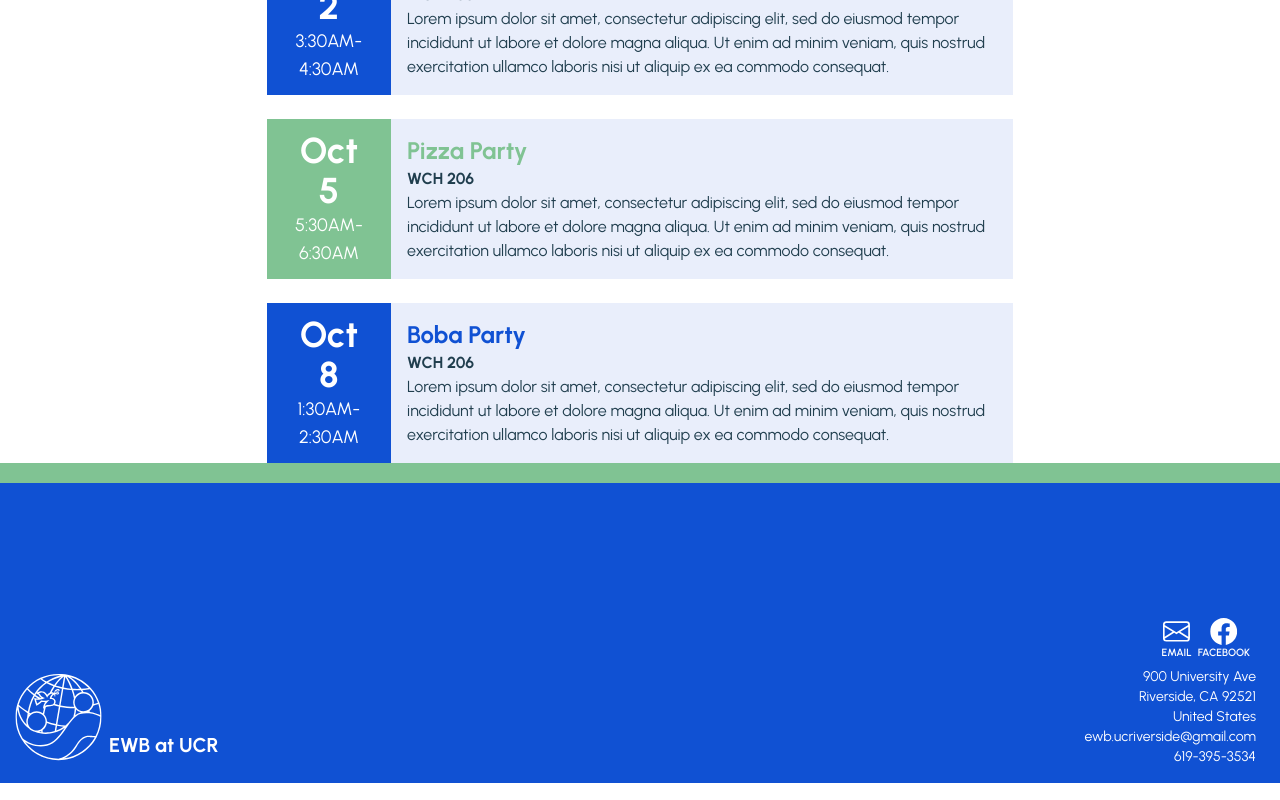
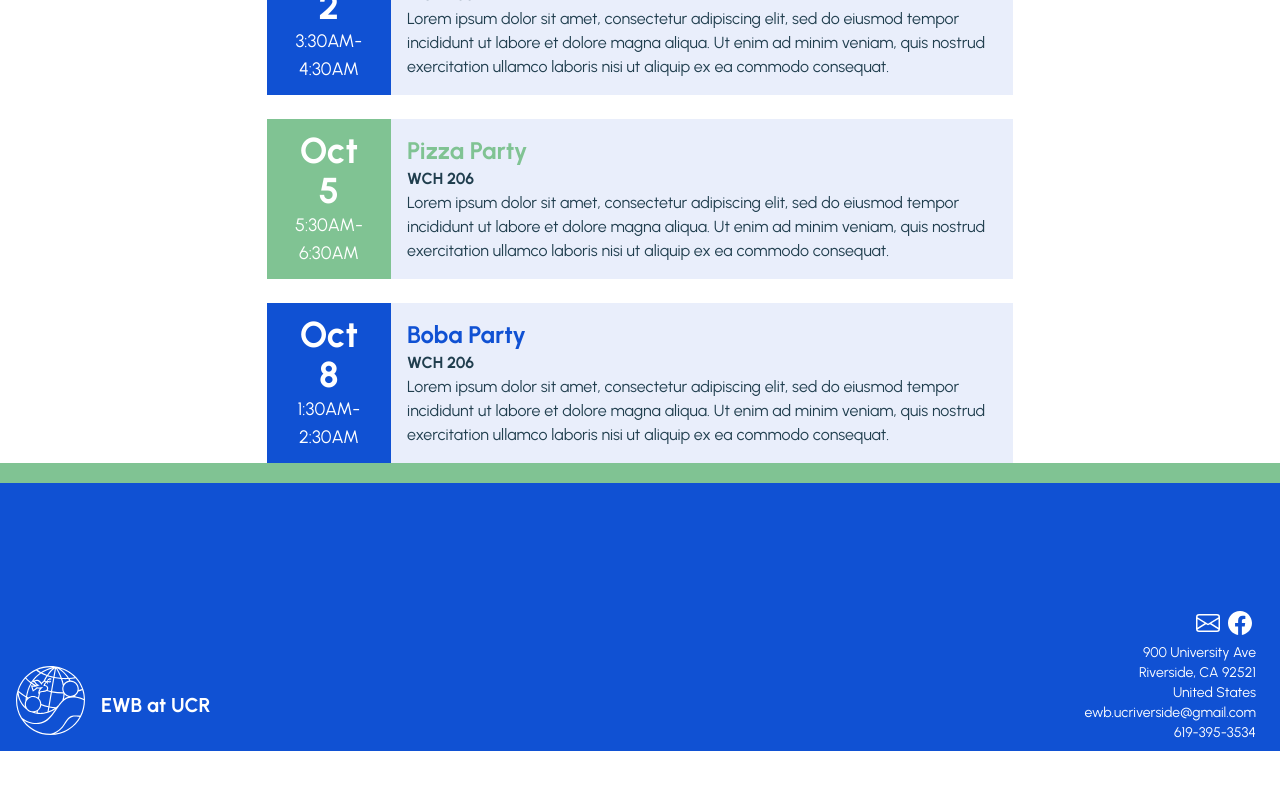
Before and after one commit to acm-ucr/ewb-website, a Next.js app: page / in a window 1280 px wide. Shown: the part 225-1025 px from the top of the page. After the commit the page ends 976 px from the top, so only its background shows below. Built offline with nearby package versions, Linux system fonts and the light colour scheme.

Commit message:
fix some stiling

```diff
--- a/src/components/Footer.jsx
+++ b/src/components/Footer.jsx
@@ -7,25 +7,24 @@ import { LINKS } from "@/data/links";
 const Footer = () => {
   return (
     <div className="w-full bg-ewb-blue-200 border-t-[20px] border-t-ewb-green pt-32 flex justify-between">
-      <div className="inline-flex pl-6 pt-10 text-white font-bold text-xl">
-        <Image src={whiteLogo} alt="EWB Logo" className="scale-125" />
-        <p className="pl-4 pt-20">EWB at UCR</p>
+      <div className="flex items-end m-3 gap-3 text-white font-bold text-xl w-1/2">
+        <Image src={whiteLogo} alt="EWB Logo" />
+        <p>EWB at UCR</p>
       </div>
 
-      <div className="text-right text-white text-sm flex flex-col m-0 p-0">
-        <div className="flex flex-row scale-75 ml-20">
+      <div className="text-right text-white text-sm flex flex-col m-0 p-0 mx-4 w-1/2">
+        <div className="flex flex-row ml-20 self-end">
           {LINKS.map((social, index) => (
             <Link
               key={index}
               href={social.link}
               className="no-underline text-white hover:text-ewb-white mx-1 flex flex-col items-center hover:-translate-y-0.5 duration-300"
             >
-              <icons className="text-4xl">{ICONS[social.text]}</icons>
-              <div className="font-semibold uppercase">{social.text}</div>
+              <icons className="text-2xl">{ICONS[social.text]}</icons>
             </Link>
           ))}
         </div>
-        <div className="mx-4 pb-3">
+        <div className="py-2">
           <div>900 University Ave</div>
           <div>Riverside, CA 92521</div>
           <div>United States</div>
```
